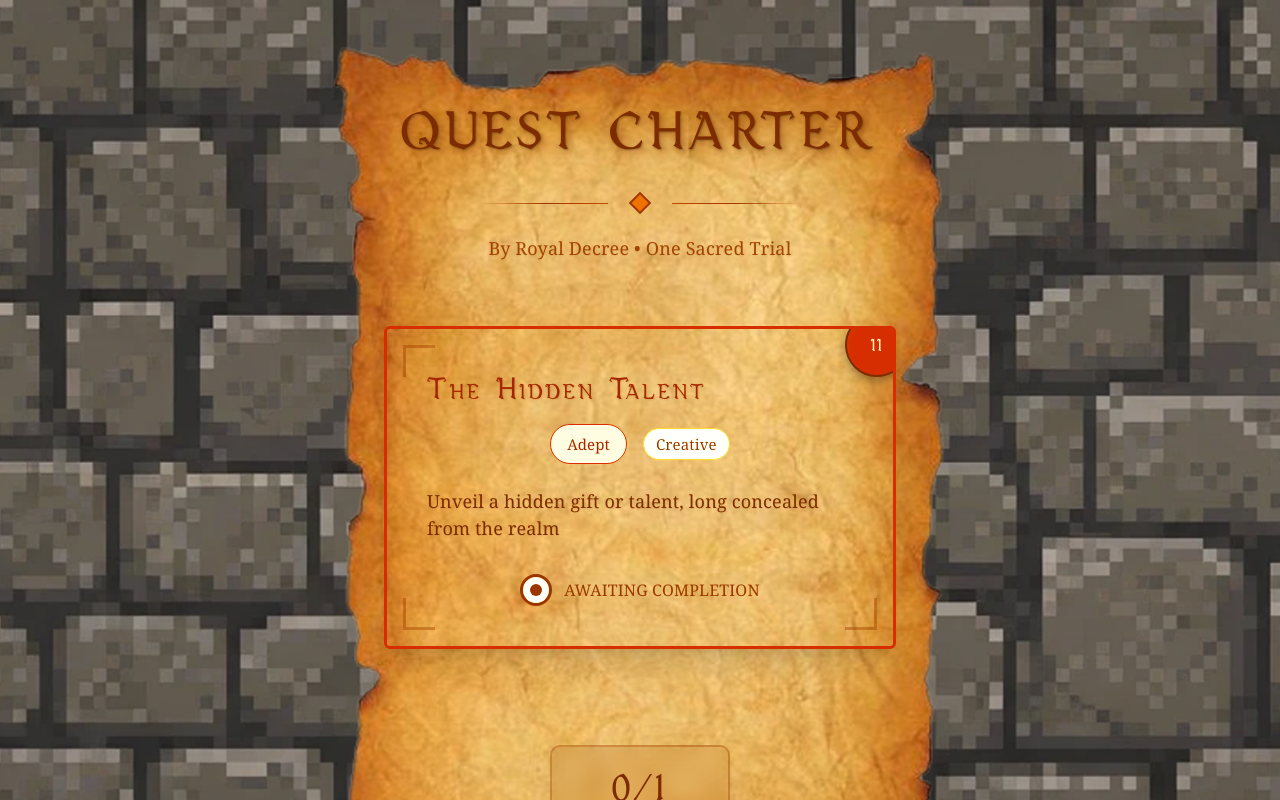
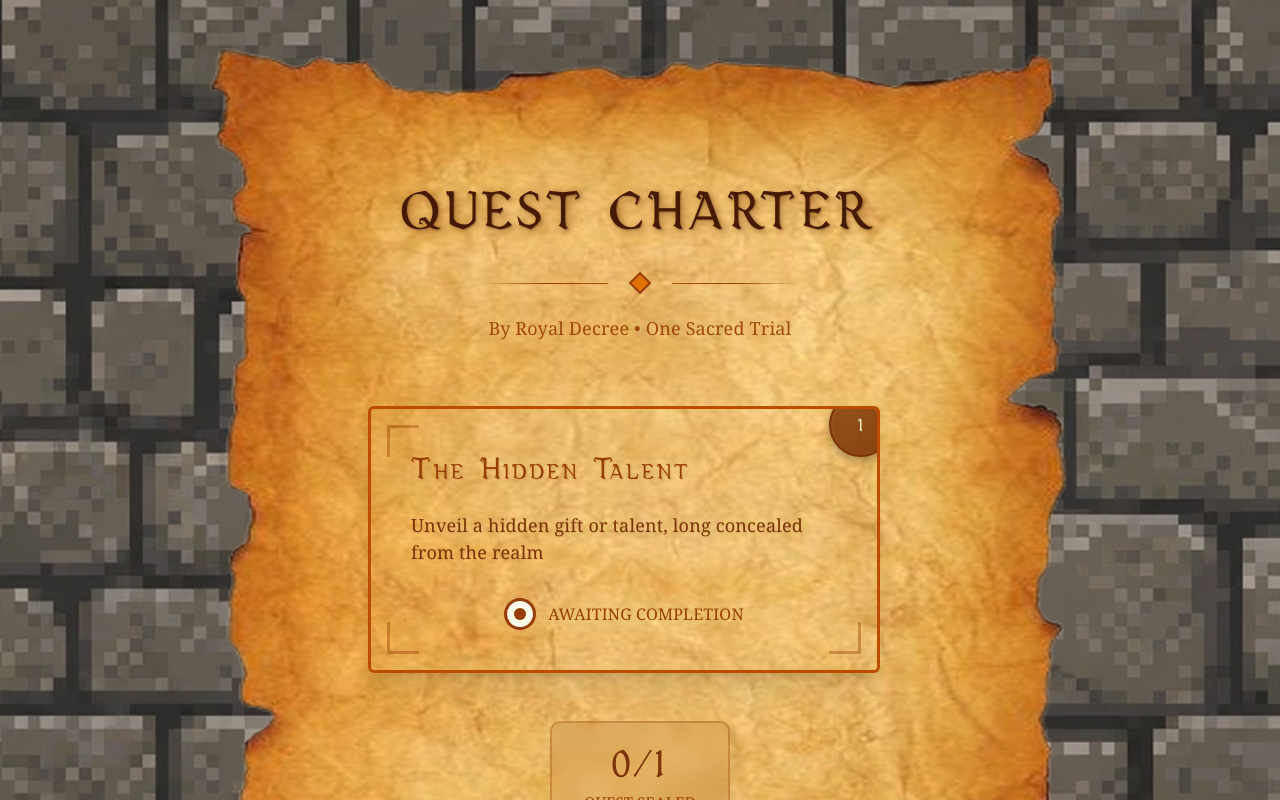
Before and after one commit to ChocoCodes/gdgoc-quest, a React (Vite) app: page / in a window 1280 px wide. Shown: the top 800 px of the page. Built offline with nearby package versions, Linux system fonts and the light colour scheme.

Commit message:
chore: remove difficulty & points

```diff
--- a/src/components/parchment-background.tsx
+++ b/src/components/parchment-background.tsx
@@ -1,29 +1,48 @@
-import React from "react"
+import React from "react";
 
 interface ParchmentBackgroundProps {
-  children: React.ReactNode
-  className?: string
-  minHeight?: string
+  children: React.ReactNode;
+  className?: string;
+  minHeight?: string;
 }
 
-const ParchmentBackground = React.forwardRef<HTMLDivElement, ParchmentBackgroundProps>(
-  ({ children, className = "", minHeight = "min-h-[90vh]" }, ref) => {
-    return (
+const ParchmentBackground = React.forwardRef<
+  HTMLDivElement,
+  ParchmentBackgroundProps
+>(({ children, className = "", minHeight = "min-h-[500px]" }, ref) => {
+  return (
+    <div
+      ref={ref}
+      className={`relative w-full max-w-2xl sm:max-w-3xl md:max-w-4xl mx-auto ${minHeight} ${className}`}
+      style={{
+        height: "auto", // Allow content to determine height
+      }}
+    >
+      {/* Parchment background image - using multiple layers for better scaling */}
       <div
-        ref={ref}
-        className={`relative bg-[url('/ui/parchement.png')] bg-no-repeat bg-contain bg-center flex flex-col items-center ${minHeight} ${className} overflow-hidden`}
+        className="absolute inset-0 w-full h-full"
         style={{
-          backgroundSize: "contain",
+          backgroundImage: "url('/ui/parchement.png')",
+          backgroundRepeat: "no-repeat",
+          backgroundSize: "100% 100%", // Stretch to fill container
           backgroundPosition: "center",
           filter: "contrast(1.1) brightness(1.02)",
         }}
-      >
-        {children}
+      />
+
+      {/* Content container with responsive padding that keeps content within paper boundaries */}
+      <div className="relative z-10 w-full h-full flex flex-col items-center justify-center p-6 sm:p-8 md:p-12 lg:p-16 xl:p-20">
+        {/* Inner content area with max width to prevent overflow */}
+        <div className="w-full max-w-full h-full flex flex-col items-center justify-center overflow-hidden">
+          <div className="w-full max-w-lg sm:max-w-xl md:max-w-2xl lg:max-w-3xl">
+            {children}
+          </div>
+        </div>
       </div>
-    )
-  },
-)
+    </div>
+  );
+});
 
-ParchmentBackground.displayName = "ParchmentBackground"
+ParchmentBackground.displayName = "ParchmentBackground";
 
-export { ParchmentBackground }
+export { ParchmentBackground };
--- a/src/components/quest-board.tsx
+++ b/src/components/quest-board.tsx
@@ -1,3 +1,5 @@
+"use client"
+
 import { useEffect } from "react"
 import { useGSAPAnimations } from "../hooks/useGSAPAnimations"
 import type { Quest } from "../hooks/useQuestBank"
@@ -25,43 +27,6 @@ const QuestBoard = ({ quest, onQuestClick }: QuestBoardProps) => {
     return () => clearTimeout(timer)
   }, [animateQuestBoardEntrance])
 
-  const getDifficultyStyles = (difficulty: Quest["difficulty"]) => {
-    switch (difficulty) {
-      case "Novice":
-        return {
-          textColor: "text-amber-800",
-          borderColor: "border-amber-700",
-          bgColor: "bg-amber-100",
-          sealColor: "bg-amber-700",
-          roman: "I",
-        }
-      case "Adept":
-        return {
-          textColor: "text-orange-800",
-          borderColor: "border-orange-700",
-          bgColor: "bg-orange-100",
-          sealColor: "bg-orange-700",
-          roman: "II",
-        }
-      case "Master":
-        return {
-          textColor: "text-red-900",
-          borderColor: "border-red-800",
-          bgColor: "bg-red-100",
-          sealColor: "bg-red-800",
-          roman: "III",
-        }
-      default:
-        return {
-          textColor: "text-amber-800",
-          borderColor: "border-amber-700",
-          bgColor: "bg-amber-100",
-          sealColor: "bg-amber-700",
-          roman: "I",
-        }
-    }
-  }
-
   if (!quest) {
     return (
       <div className="relative w-full max-w-6xl mx-auto px-4">
@@ -75,15 +40,13 @@ const QuestBoard = ({ quest, onQuestClick }: QuestBoardProps) => {
     )
   }
 
-  const styles = getDifficultyStyles(quest.difficulty)
-
   return (
-    <div className="relative w-full max-w-6xl mx-auto px-4">
-      <ParchmentBackground ref={questBoardRef} className="py-16 px-4 sm:px-8 md:px-12 lg:px-16 max-w-5xl mx-auto">
+    <div className="relative w-full max-w-full sm:max-w-4xl md:max-w-5xl mx-auto px-4">
+      <ParchmentBackground ref={questBoardRef} className="py-16 px-4 sm:px-8 md:px-12 lg:px-16">
         <div className="text-center mb-16 relative w-full">
           <h1
             ref={titleRef}
-            className="font-jacquard-display text-display-xl text-amber-900 mb-8 tracking-wider relative text-readable"
+            className="font-jacquard-display text-display-xl text-amber-950 mb-8 tracking-wider relative"
             style={{
               textShadow: "3px 3px 6px rgba(139, 69, 19, 0.4), 1px 1px 2px rgba(0, 0, 0, 0.3)",
               filter: "drop-shadow(2px 2px 4px rgba(139, 69, 19, 0.3))",
@@ -92,16 +55,16 @@ const QuestBoard = ({ quest, onQuestClick }: QuestBoardProps) => {
             QUEST CHARTER
           </h1>
 
-          <div className="flex items-center justify-center gap-6 mb-6">
-            <div className="w-32 h-px bg-gradient-to-r from-transparent via-amber-800 to-amber-700"></div>
+          <div className="flex items-center justify-center gap-4 sm:gap-6 mb-6">
+            <div className="w-20 sm:w-32 h-px bg-gradient-to-r from-transparent via-amber-800 to-amber-700"></div>
             <div className="relative">
               <div className="w-4 h-4 bg-amber-800 rotate-45"></div>
               <div className="absolute inset-0 w-4 h-4 bg-amber-600 rotate-45 scale-75"></div>
             </div>
-            <div className="w-32 h-px bg-gradient-to-l from-transparent via-amber-800 to-amber-700"></div>
+            <div className="w-20 sm:w-32 h-px bg-gradient-to-l from-transparent via-amber-800 to-amber-700"></div>
           </div>
 
-          <p className="font-serif-readable text-body-lg text-amber-800 opacity-90 tracking-wide text-readable">
+          <p className="font-serif-readable text-body-lg text-amber-800 opacity-90 tracking-wide">
             By Royal Decree • One Sacred Trial
           </p>
         </div>
@@ -116,10 +79,30 @@ const QuestBoard = ({ quest, onQuestClick }: QuestBoardProps) => {
             onMouseEnter={(e) => !quest.completed && animateQuestHover(e.currentTarget)}
             onMouseLeave={(e) => !quest.completed && animateQuestHoverOut(e.currentTarget)}
           >
+            {/* Grand Prize Special Effects */}
+            {quest.isGrandPrize && (
+              <>
+                <div className="absolute -inset-4 bg-gradient-to-r from-yellow-400/20 via-amber-500/30 to-yellow-400/20 rounded-lg animate-pulse"></div>
+                <div className="absolute -inset-2 bg-gradient-to-r from-amber-400/30 via-yellow-500/40 to-amber-400/30 rounded-lg animate-pulse delay-75"></div>
+              </>
+            )}
+
             <div
-              className={`relative bg-gradient-to-br from-amber-50 via-amber-25 to-amber-100 border-3 ${styles.borderColor} rounded-sm shadow-xl overflow-hidden`}
+              className={`relative ${
+                quest.isGrandPrize
+                  ? "bg-gradient-to-br from-yellow-50 via-amber-25 to-yellow-100 border-4 border-yellow-600 shadow-2xl shadow-yellow-500/50"
+                  : "bg-gradient-to-br from-amber-50 via-amber-25 to-amber-100 border-3 border-amber-700 shadow-xl"
+              } rounded-sm overflow-hidden`}
               style={{
-                backgroundImage: `
+                backgroundImage: quest.isGrandPrize
+                  ? `
+                    radial-gradient(circle at 15% 25%, rgba(255, 215, 0, 0.08) 0%, transparent 40%),
+                    radial-gradient(circle at 85% 75%, rgba(255, 193, 7, 0.06) 0%, transparent 40%),
+                    radial-gradient(circle at 45% 15%, rgba(255, 215, 0, 0.04) 0%, transparent 30%),
+                    linear-gradient(45deg, rgba(255, 215, 0, 0.02) 25%, transparent 25%),
+                    linear-gradient(-45deg, rgba(255, 193, 7, 0.02) 25%, transparent 25%)
+                  `
+                  : `
                     radial-gradient(circle at 15% 25%, rgba(139, 69, 19, 0.04) 0%, transparent 40%),
                     radial-gradient(circle at 85% 75%, rgba(160, 82, 45, 0.03) 0%, transparent 40%),
                     radial-gradient(circle at 45% 15%, rgba(139, 69, 19, 0.02) 0%, transparent 30%),
@@ -129,44 +112,58 @@ const QuestBoard = ({ quest, onQuestClick }: QuestBoardProps) => {
                 backgroundSize: "80px 80px, 100px 100px, 60px 60px, 25px 25px, 25px 25px",
               }}
             >
+              {/* Grand Prize Crown/Seal */}
+              {quest.isGrandPrize ? (
                 <div
-                className={`absolute -top-4 -right-4 w-16 h-16 ${styles.sealColor} rounded-full flex items-center justify-center shadow-lg z-10 border-2 border-amber-900`}
+                  className="absolute -top-2 -right-2 w-12 h-12 sm:-top-4 sm:-right-4 sm:w-16 sm:h-16 bg-gradient-to-br from-yellow-400 to-yellow-600 rounded-full flex items-center justify-center shadow-2xl z-10 border-3 border-yellow-700 animate-pulse"
                   style={{
-                  background: `radial-gradient(circle at 30% 30%, ${styles.sealColor
-                    .replace("bg-", "rgba(")
-                    .replace("-700", ", 0.9)")} 0%, ${styles.sealColor
-                    .replace("bg-", "rgba(")
-                    .replace("-700", ", 1)")} 70%)`,
+                    background: `radial-gradient(circle at 30% 30%, rgba(255, 215, 0, 1) 0%, rgba(255, 193, 7, 1) 70%)`,
+                    boxShadow: "inset 0 2px 4px rgba(255, 255, 255, 0.3), 0 6px 12px rgba(255, 193, 7, 0.6)",
+                  }}
+                >
+                  <span className="text-yellow-900 font-bold text-md sm:text-lg font-jacquard-display">👑</span>
+                </div>
+              ) : (
+                <div
+                  className="absolute -top-2 -right-2 w-12 h-12 sm:-top-4 sm:-right-4 sm:w-16 sm:h-16 bg-amber-700 rounded-full flex items-center justify-center shadow-lg z-10 border-2 border-amber-900"
+                  style={{
+                    background: `radial-gradient(circle at 30% 30%, rgba(139, 69, 19, 0.9) 0%, rgba(139, 69, 19, 1) 70%)`,
                     boxShadow: "inset 0 2px 4px rgba(255, 255, 255, 0.1), 0 4px 8px rgba(0, 0, 0, 0.3)",
                   }}
                 >
-                <span className="text-amber-100 font-bold text-lg font-jacquard-display">{styles.roman}</span>
+                  <span className="text-amber-100 font-bold text-md sm:text-lg font-jacquard-display">I</span>
                 </div>
+              )}
 
-              <div className="relative p-8 sm:p-10">
-                <div className="mb-6">
+              <div className="relative p-6 sm:p-8 md:p-10">
+                {/* Grand Prize Banner */}
+                {quest.isGrandPrize && (
+                  <div className="absolute top-0 left-0 right-0 bg-gradient-to-r from-yellow-500 to-amber-500 text-yellow-900 text-center py-2 font-jacquard-display font-bold text-sm tracking-wider shadow-lg">
+                    ⭐ GRAND PRIZE QUEST ⭐
+                  </div>
+                )}
+
+                <div className={`mb-6 ${quest.isGrandPrize ? "mt-8" : ""}`}>
                   <h3
-                    className={`font-jacquard-display text-heading-xl font-bold ${styles.textColor} mb-4 tracking-wide text-readable`}
+                    className={`font-jacquard-display text-heading-xl font-bold ${
+                      quest.isGrandPrize ? "text-yellow-800" : "text-amber-800"
+                    } mb-4 tracking-wide`}
                     style={{
-                      textShadow: "1px 1px 2px rgba(139, 69, 19, 0.2)",
+                      textShadow: quest.isGrandPrize
+                        ? "2px 2px 4px rgba(255, 193, 7, 0.4)"
+                        : "1px 1px 2px rgba(139, 69, 19, 0.2)",
                     }}
                   >
                     {quest.title}
                   </h3>
-                  <div className="flex flex-wrap justify-center items-center gap-4 text-body-sm">
-                    <span
-                      className={`px-4 py-2 rounded-full ${styles.textColor} ${styles.bgColor} font-bold border ${styles.borderColor} font-serif-readable`}
-                    >
-                      {quest.difficulty}
-                    </span>
-                    <span className="text-amber-800 font-bold bg-amber-50 px-3 py-1 rounded-full border border-amber-300 font-serif-readable">
-                      {quest.category}
-                    </span>
-                  </div>
                 </div>
                 <p
-                  className={`font-serif-readable text-body-lg leading-relaxed mb-8 text-readable ${
-                    quest.completed ? "line-through text-amber-600 opacity-70" : "text-amber-900"
+                  className={`font-serif-readable text-body-lg leading-relaxed mb-8 ${
+                    quest.completed
+                      ? "line-through text-amber-600 opacity-70"
+                      : quest.isGrandPrize
+                        ? "text-yellow-900"
+                        : "text-amber-900"
                   }`}
                   style={{
                     textShadow: "0.5px 0.5px 1px rgba(139, 69, 19, 0.1)",
@@ -189,9 +186,15 @@ const QuestBoard = ({ quest, onQuestClick }: QuestBoardProps) => {
                       <span className="font-serif-readable font-bold text-body-md">QUEST COMPLETED</span>
                     </div>
                   ) : (
-                    <div className="flex items-center gap-3 text-amber-800">
-                      <div className="w-8 h-8 border-3 border-amber-800 rounded-full flex items-center justify-center bg-amber-50 shadow-inner">
-                        <div className="w-3 h-3 bg-amber-800 rounded-full"></div>
+                    <div
+                      className={`flex items-center gap-3 ${quest.isGrandPrize ? "text-yellow-800" : "text-amber-800"}`}
+                    >
+                      <div
+                        className={`w-8 h-8 border-3 ${quest.isGrandPrize ? "border-yellow-800 bg-yellow-50" : "border-amber-800 bg-amber-50"} rounded-full flex items-center justify-center shadow-inner`}
+                      >
+                        <div
+                          className={`w-3 h-3 ${quest.isGrandPrize ? "bg-yellow-800" : "bg-amber-800"} rounded-full`}
+                        ></div>
                       </div>
                       <span className="font-serif-readable font-bold text-body-md">AWAITING COMPLETION</span>
                     </div>
@@ -199,20 +202,38 @@ const QuestBoard = ({ quest, onQuestClick }: QuestBoardProps) => {
                 </div>
                 {quest.completedAt && (
                   <div className="mt-4 text-center">
-                    <span className="text-caption text-amber-700 font-serif-readable bg-amber-100 px-3 py-1 rounded-full border border-amber-300">
+                    <span
+                      className={`text-caption font-serif-readable px-3 py-1 rounded-full border ${
+                        quest.isGrandPrize
+                          ? "text-yellow-700 bg-yellow-100 border-yellow-300"
+                          : "text-amber-700 bg-amber-100 border-amber-300"
+                      }`}
+                    >
                       Completed: {new Date(quest.completedAt).toLocaleDateString()}
                     </span>
                   </div>
                 )}
               </div>
 
-              <div className="absolute top-4 left-4 w-8 h-8 border-l-3 border-t-3 border-amber-800 opacity-40"></div>
-              <div className="absolute top-4 right-4 w-8 h-8 border-r-3 border-t-3 border-amber-800 opacity-40"></div>
-              <div className="absolute bottom-4 left-4 w-8 h-8 border-l-3 border-b-3 border-amber-800 opacity-40"></div>
-              <div className="absolute bottom-4 right-4 w-8 h-8 border-r-3 border-b-3 border-amber-800 opacity-40"></div>
+              <div
+                className={`absolute top-4 left-4 w-8 h-8 border-l-3 border-t-3 ${quest.isGrandPrize ? "border-yellow-800" : "border-amber-800"} opacity-40`}
+              ></div>
+              <div
+                className={`absolute top-4 right-4 w-8 h-8 border-r-3 border-t-3 ${quest.isGrandPrize ? "border-yellow-800" : "border-amber-800"} opacity-40`}
+              ></div>
+              <div
+                className={`absolute bottom-4 left-4 w-8 h-8 border-l-3 border-b-3 ${quest.isGrandPrize ? "border-yellow-800" : "border-amber-800"} opacity-40`}
+              ></div>
+              <div
+                className={`absolute bottom-4 right-4 w-8 h-8 border-r-3 border-b-3 ${quest.isGrandPrize ? "border-yellow-800" : "border-amber-800"} opacity-40`}
+              ></div>
 
-              <div className="absolute top-8 right-12 w-2 h-2 bg-amber-700 rounded-full opacity-10"></div>
-              <div className="absolute bottom-12 left-8 w-1 h-1 bg-amber-800 rounded-full opacity-15"></div>
+              <div
+                className={`absolute top-8 right-12 w-2 h-2 ${quest.isGrandPrize ? "bg-yellow-700" : "bg-amber-700"} rounded-full opacity-10`}
+              ></div>
+              <div
+                className={`absolute bottom-12 left-8 w-1 h-1 ${quest.isGrandPrize ? "bg-yellow-800" : "bg-amber-800"} rounded-full opacity-15`}
+              ></div>
             </div>
 
             {quest.completed && (
--- a/src/components/quest-card.tsx
+++ b/src/components/quest-card.tsx
@@ -1,5 +1,3 @@
-"use client"
-
 import { useState } from "react"
 import type { Quest } from "../hooks/useQuestBank"
 
--- a/src/vite-env.d.ts
+++ b/src/vite-env.d.ts
@@ -1,3 +1 @@
-/// <reference types="vite/client" />
-
 declare module "*.css";
```
Lines whose indentation alone changed are shown as unchanged.
